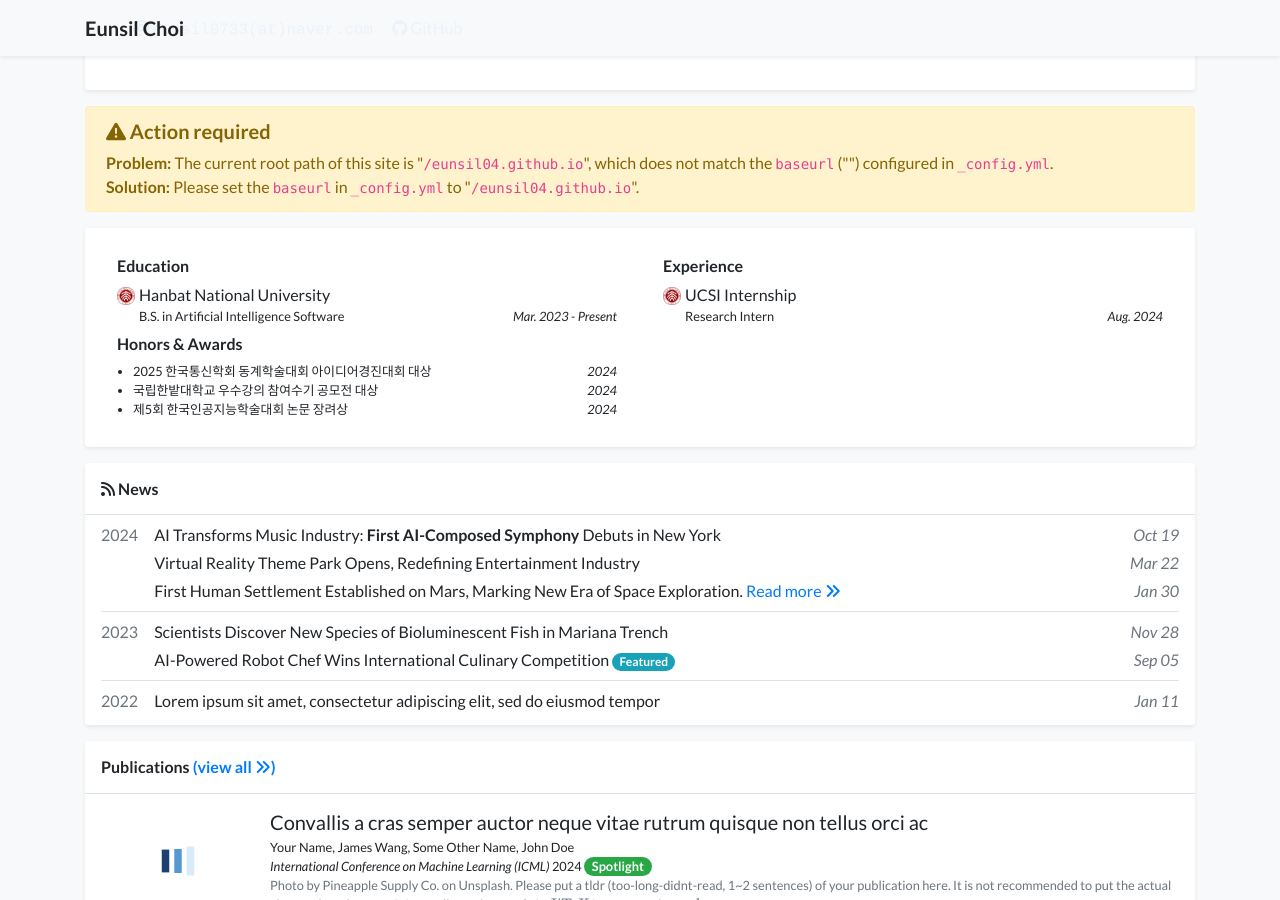
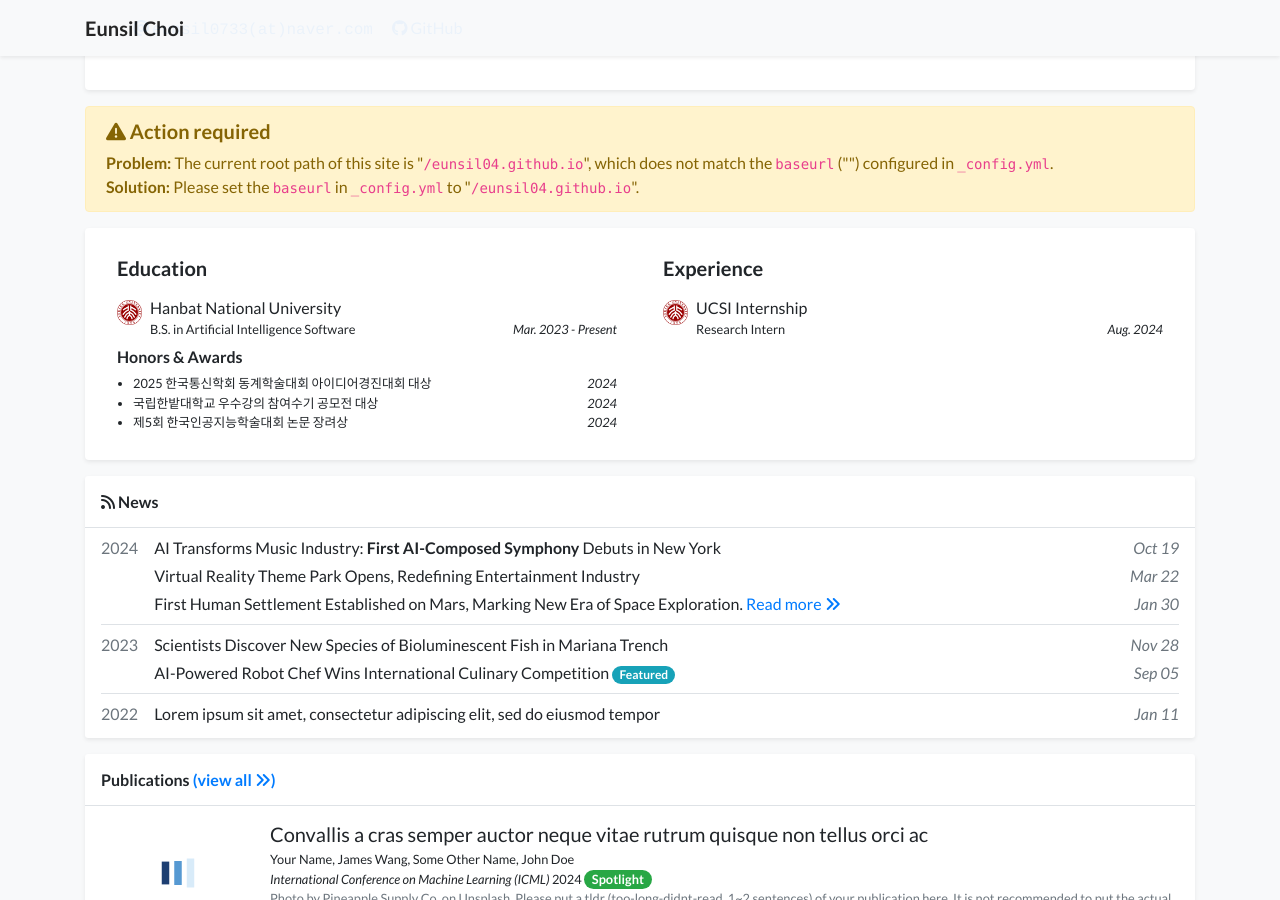
Before and after one commit to eunsil04/eunsil04.github.io, a Jekyll site: the page built from index.html, in a window 1280 px wide and 900 px high, scrolled down 377 px. Built offline with Jekyll 4.4.1, drawn with Linux system fonts in a browser that asks for light colours; nearby versions of some CDN libraries; a style sheet for code colours, icons or effects is not loaded.

Commit message:
Update experience_card.html

```diff
--- a/_includes/widgets/experience_card.html
+++ b/_includes/widgets/experience_card.html
@@ -6,11 +6,11 @@
                     {% if site.data.profile.education %}
                     <div class="col-md-6">
                         <div class="mx-2 my-1">
-                            <h6>Education</h6>
-                            <ul class="list-unstyled mb-1">
+                            <h5>Education</h5>
+                            <ul class="list-unstyled mb-1 mt-3">
                                 {% for item in site.data.profile.education %}
                                 <li class="media mb-1">
-                                    <img src="{{ item.logo | relative_url }}" alt="{{ item.name }}" style="width: 18px;" class="mr-1 mt-1">
+                                    <img src="{{ item.logo | relative_url }}" alt="{{ item.name }}" style="width: 25px;" class="mr-2 mt-1">
                                     <div class="media-body">
                                         <div>{{ item.name }}</div>
                                         <div class="small">{{ item.dept }}</div>
@@ -29,11 +29,11 @@
                     {% if site.data.profile.experience %}
                     <div class="col-md-6">
                         <div class="mx-2 my-1">
-                            <h6>Experience</h6>
-                            <ul class="list-unstyled mb-1">
+                            <h5>Experience</h5>
+                            <ul class="list-unstyled mb-1 mt-3">
                                 {% for item in site.data.profile.experience %}
                                 <li class="media mb-1">
-                                    <img src="{{ item.logo | relative_url }}" alt="{{ item.name }}" style="width: 18px;" class="mr-1 mt-1">
+                                    <img src="{{ item.logo | relative_url }}" alt="{{ item.name }}" style="width: 25px;" class="mr-2 mt-1">
                                     <div class="media-body">
                                         <div>{{ item.name }}</div>
                                         <div class="small">{{ item.dept }}</div>
```
